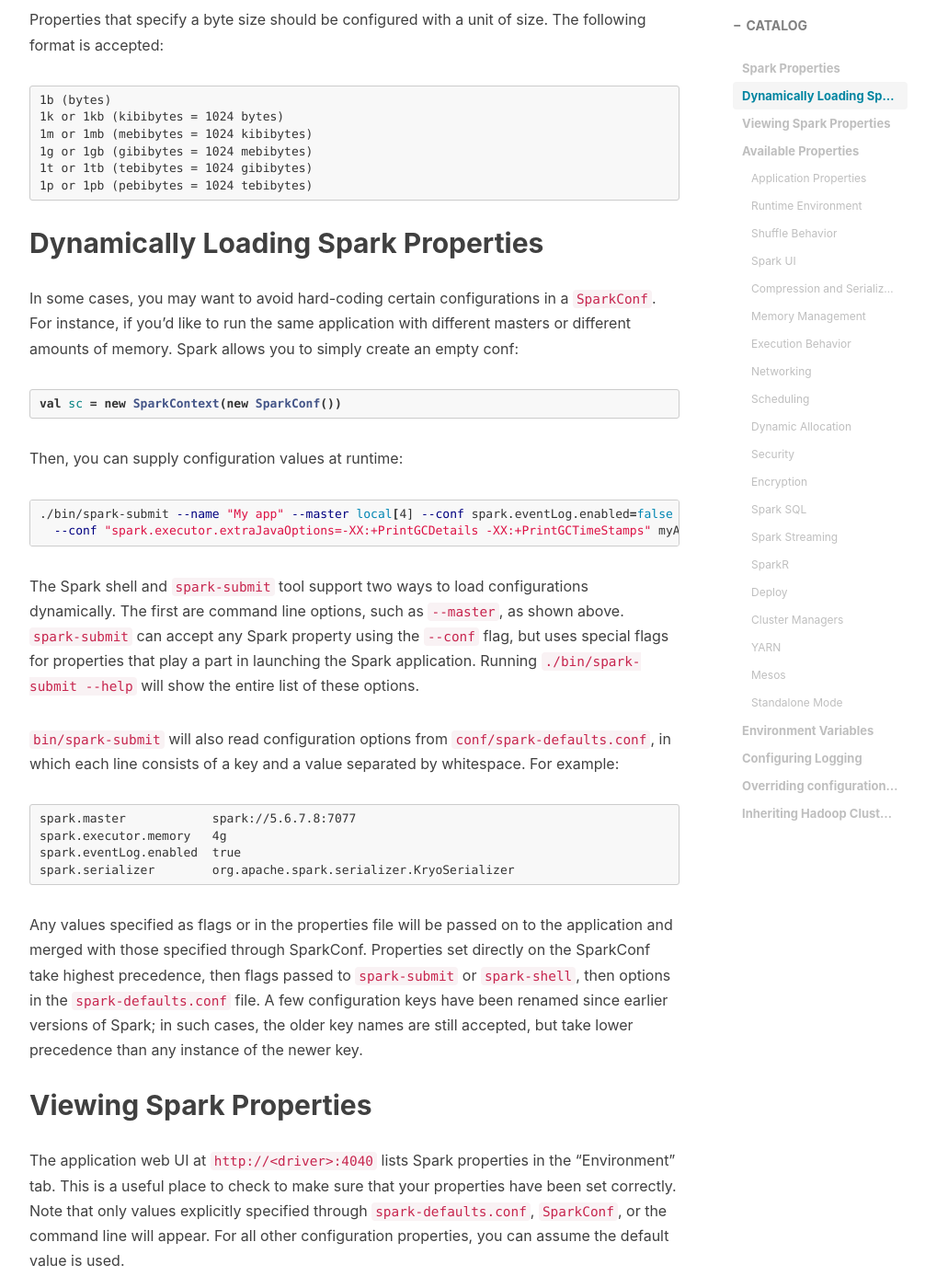
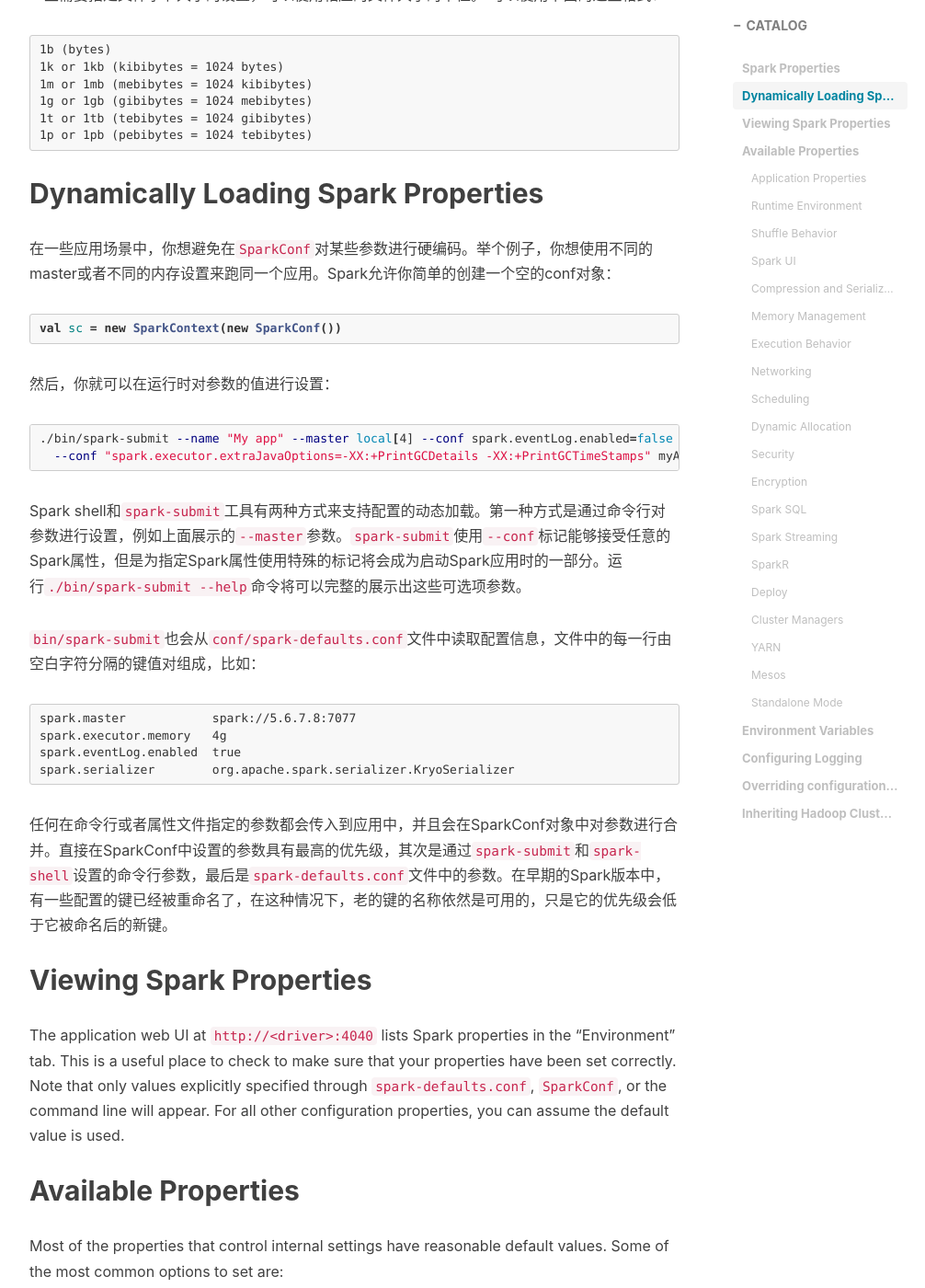
Before and after one commit to shoppingwang/shoppingwang.github.io, a Jekyll site: the page built from _posts/2016-07-17-spark-configuration-translation-for-latest.markdown, in a window 1280 px wide and 1400 px high, scrolled down 2369 px. Shown: the whole window at 92% size, without its empty margins (233-1239 px from the left). Built offline with Jekyll 4.4.1, drawn with Linux system fonts in a browser that asks for light colours; nearby versions of some CDN libraries; comment, search, counter and statistics services are not loaded; some of the changed text lies outside the part shown.

Commit message:
增加SPARK配置翻译

```diff
--- a/_posts/2016-07-17-spark-configuration-translation-for-latest.markdown
+++ b/_posts/2016-07-17-spark-configuration-translation-for-latest.markdown
@@ -35,8 +35,8 @@
 
 在本地模式中，我们能使用多于1个的线程数据，比如在Spark Streaming应用中，实际上我们至少需要1个以上的线程来防止任何的线程饥饿问题。
 
-Properties that specify some time duration should be configured with a unit of time.
-The following format is accepted:
+一些需要指定持续时间的设置，可以使用相应的时间单位。
+可以使用下面的这些格式：
 
     25ms (milliseconds)
     5s (seconds)
@@ -46,8 +46,8 @@
     1y (years)
 
 
-Properties that specify a byte size should be configured with a unit of size.
-The following format is accepted:
+一些需要指定文件字节大小的设置，可以使用相应的文件大小的单位。
+可以使用下面的这些格式：
 
     1b (bytes)
     1k or 1kb (kibibytes = 1024 bytes)
@@ -57,40 +57,28 @@
     1p or 1pb (pebibytes = 1024 tebibytes)
 
 ## Dynamically Loading Spark Properties
-In some cases, you may want to avoid hard-coding certain configurations in a `SparkConf`. For
-instance, if you'd like to run the same application with different masters or different
-amounts of memory. Spark allows you to simply create an empty conf:
+在一些应用场景中，你想避免在`SparkConf`对某些参数进行硬编码。举个例子，你想使用不同的master或者不同的内存设置来跑同一个应用。Spark允许你简单的创建一个空的conf对象：
 
 {% highlight scala %}
 val sc = new SparkContext(new SparkConf())
 {% endhighlight %}
 
-Then, you can supply configuration values at runtime:
+然后，你就可以在运行时对参数的值进行设置：
 {% highlight bash %}
 ./bin/spark-submit --name "My app" --master local[4] --conf spark.eventLog.enabled=false
   --conf "spark.executor.extraJavaOptions=-XX:+PrintGCDetails -XX:+PrintGCTimeStamps" myApp.jar
 {% endhighlight %}
 
-The Spark shell and [`spark-submit`](submitting-applications.html)
-tool support two ways to load configurations dynamically. The first are command line options,
-such as `--master`, as shown above. `spark-submit` can accept any Spark property using the `--conf`
-flag, but uses special flags for properties that play a part in launching the Spark application.
-Running `./bin/spark-submit --help` will show the entire list of these options.
-
-`bin/spark-submit` will also read configuration options from `conf/spark-defaults.conf`, in which
-each line consists of a key and a value separated by whitespace. For example:
+Spark shell和[`spark-submit`](submitting-applications.html)工具有两种方式来支持配置的动态加载。第一种方式是通过命令行对参数进行设置，例如上面展示的`--master`参数。`spark-submit`使用`--conf`标记能够接受任意的Spark属性，但是为指定Spark属性使用特殊的标记将会成为启动Spark应用时的一部分。运行`./bin/spark-submit --help`命令将可以完整的展示出这些可选项参数。
+
+`bin/spark-submit`也会从`conf/spark-defaults.conf`文件中读取配置信息，文件中的每一行由空白字符分隔的键值对组成，比如：
 
     spark.master            spark://5.6.7.8:7077
     spark.executor.memory   4g
     spark.eventLog.enabled  true
     spark.serializer        org.apache.spark.serializer.KryoSerializer
 
-Any values specified as flags or in the properties file will be passed on to the application
-and merged with those specified through SparkConf. Properties set directly on the SparkConf
-take highest precedence, then flags passed to `spark-submit` or `spark-shell`, then options
-in the `spark-defaults.conf` file. A few configuration keys have been renamed since earlier
-versions of Spark; in such cases, the older key names are still accepted, but take lower
-precedence than any instance of the newer key.
+任何在命令行或者属性文件指定的参数都会传入到应用中，并且会在SparkConf对象中对参数进行合并。直接在SparkConf中设置的参数具有最高的优先级，其次是通过`spark-submit`和`spark-shell`设置的命令行参数，最后是`spark-defaults.conf`文件中的参数。在早期的Spark版本中，有一些配置的键已经被重命名了，在这种情况下，老的键的名称依然是可用的，只是它的优先级会低于它被命名后的新键。
 
 ## Viewing Spark Properties
 
```
